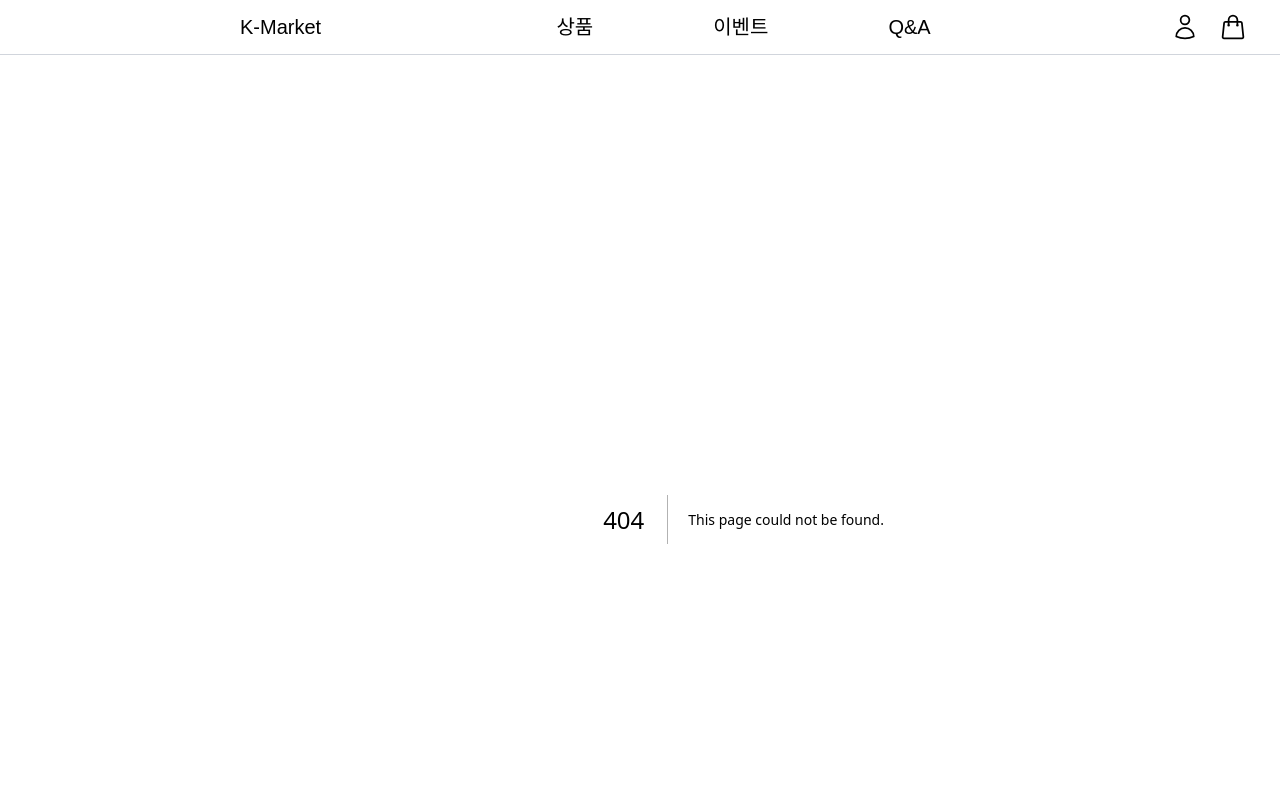
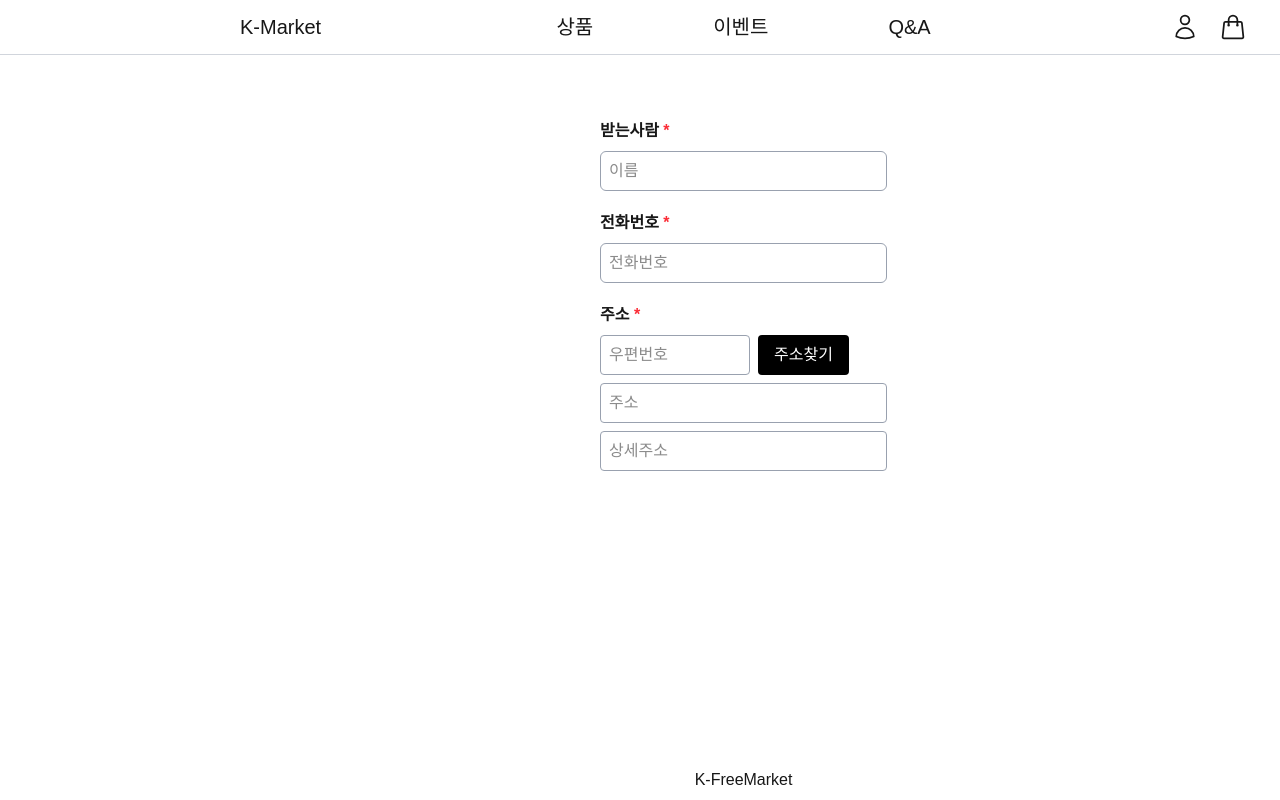
Before and after one commit to K-FreeMarket/K-FreeMarket-Web, a Next.js app: page /checkout in a window 1280 px wide. Before the commit this address had no page. Shown: the top 800 px of the page. Built offline with nearby package versions, Linux system fonts and the light colour scheme.

Commit message:
Feat: add Search Address

```diff
--- /dev/null
+++ b/src/app/checkout/complete/page.tsx
@@ -0,0 +1,3 @@
+export default function CompletePage() {
+  return <main className='flex flex-col items-center justify-center gap-15'>complete page</main>
+}
--- /dev/null
+++ b/src/app/checkout/page.tsx
@@ -0,0 +1,9 @@
+import CheckoutForm from '@/components/checkout/CheckoutForm'
+
+export default function CheckoutPage() {
+  return (
+    <main className='row-start-2 flex h-full w-full flex-col gap-[32px] px-150 pb-20'>
+      <CheckoutForm />
+    </main>
+  )
+}
--- a/src/app/layout.tsx
+++ b/src/app/layout.tsx
@@ -3,6 +3,7 @@ import { Geist, Geist_Mono } from 'next/font/google'
 import './globals.css'
 import HeaderComponent from '@/components/header/HeaderComponent'
 import Footer from '@/components/layouts/footer'
+import Script from 'next/script'
 
 const geistSans = Geist({
   variable: '--font-geist-sans',
@@ -26,6 +27,12 @@ export default function RootLayout({
 }>) {
   return (
     <html lang='en'>
+      <head>
+        <Script
+          src='https://t1.daumcdn.net/mapjsapi/bundle/postcode/prod/postcode.v2.js'
+          strategy='afterInteractive'
+        />
+      </head>
       <body
         className={`${geistSans.variable} ${geistMono.variable} grid min-h-screen grid-rows-[55px_1fr_40px] items-center justify-items-center gap-16 font-[family-name:var(--font-geist-sans)] antialiased`}
       >
--- a/src/app/login/page.tsx
+++ b/src/app/login/page.tsx
@@ -2,7 +2,7 @@
 // import KakaoLoginButton from '@/components/buttons/KakaoLogin'
 
 import GoogleLoginButton from '@/components/buttons/GoogleLogin'
-import NaverLoginButton from '@/components/buttons/NaverLogin'
+import NaverLoginButton from '@/components/buttons/naverLogin'
 import { useHandleOAuthRedirect } from '@/lib/auth/handleOAuthRedirect'
 
 export default function LoginPage() {
--- /dev/null
+++ b/src/components/checkout/AddressSearch.tsx
@@ -0,0 +1,74 @@
+'use client'
+
+import { useState } from 'react'
+import { DaumPostcodeData } from '@/types/global' // 타입 정의 import
+
+export default function AddressSearch() {
+  const [postcode, setPostcode] = useState('')
+  const [address, setAddress] = useState('')
+  const [detailAddress, setDetailAddress] = useState('')
+
+  const openPostcodePopup = () => {
+    if (typeof window !== 'undefined' && window.daum?.Postcode) {
+      new window.daum.Postcode({
+        oncomplete: (data: DaumPostcodeData) => {
+          let fullAddress = data.address
+          let extraAddress = ''
+
+          if (data.addressType === 'R') {
+            if (data.bname && /[동|로|가]$/g.test(data.bname)) {
+              extraAddress += data.bname
+            }
+            if (data.buildingName) {
+              extraAddress += extraAddress ? `, ${data.buildingName}` : data.buildingName
+            }
+            if (extraAddress) {
+              fullAddress += ` (${extraAddress})`
+            }
+          }
+
+          setPostcode(data.zonecode)
+          setAddress(fullAddress)
+          setDetailAddress('')
+        },
+      }).open()
+    }
+  }
+
+  return (
+    <div className='mt-2 space-y-2'>
+      <div className='flex gap-2'>
+        <input
+          type='text'
+          value={postcode}
+          placeholder='우편번호'
+          readOnly
+          className='h-10 w-[150px] rounded border border-gray-400 px-2'
+        />
+        <button
+          type='button'
+          onClick={openPostcodePopup}
+          className='h-10 rounded bg-black px-4 text-white'
+        >
+          주소찾기
+        </button>
+      </div>
+
+      <input
+        type='text'
+        value={address}
+        placeholder='주소'
+        readOnly
+        className='h-10 w-full rounded border border-gray-400 px-2'
+      />
+
+      <input
+        type='text'
+        value={detailAddress}
+        onChange={(e) => setDetailAddress(e.target.value)}
+        placeholder='상세주소'
+        className='h-10 w-full rounded border border-gray-400 px-2'
+      />
+    </div>
+  )
+}
--- /dev/null
+++ b/src/components/checkout/CheckoutForm.tsx
@@ -0,0 +1,46 @@
+import AddressSearch from '@/components/checkout/AddressSearch'
+
+export default function CheckoutForm() {
+  return (
+    <form className='w-full'>
+      {/* 사용자 정보 이름 */}
+      <div className='flex w-full flex-col gap-2'>
+        <label id='userName' className='text-base font-semibold'>
+          받는사람 <span className='text-red-500'>*</span>
+        </label>
+        <input
+          name='userName'
+          type='text'
+          placeholder='이름'
+          className='h-10 w-full rounded-md border border-gray-400 px-2'
+        ></input>
+      </div>
+
+      <div className='mt-5 flex w-full flex-col gap-2'>
+        <label id='userName' className='text-base font-semibold'>
+          전화번호 <span className='text-red-500'>*</span>
+        </label>
+        <input
+          name='userName'
+          type='text'
+          placeholder='전화번호'
+          className='h-10 w-full rounded-md border border-gray-400 px-2'
+        ></input>
+      </div>
+
+      {/* 주소 가져오기 */}
+      <div className='mt-5'>
+        <h4 className='text-base font-semibold'>
+          주소 <span className='text-red-500'>*</span>
+        </h4>
+        <AddressSearch />
+      </div>
+
+      {/* 상품 정보 */}
+      <div></div>
+
+      {/* 결제 */}
+      <div></div>
+    </form>
+  )
+}
--- /dev/null
+++ b/src/types/global.d.ts
@@ -0,0 +1,17 @@
+export interface DaumPostcodeData {
+  address: string
+  addressType: 'J' | 'R'
+  bname: string
+  buildingName: string
+  zonecode: string
+}
+
+declare global {
+  interface Window {
+    daum?: {
+      Postcode: new (options: { oncomplete: (data: DaumPostcodeData) => void }) => { open(): void }
+    }
+  }
+}
+
+export {}
```
Also changed, not shown: 1 other file (tests, documents, lock files or other folders).
